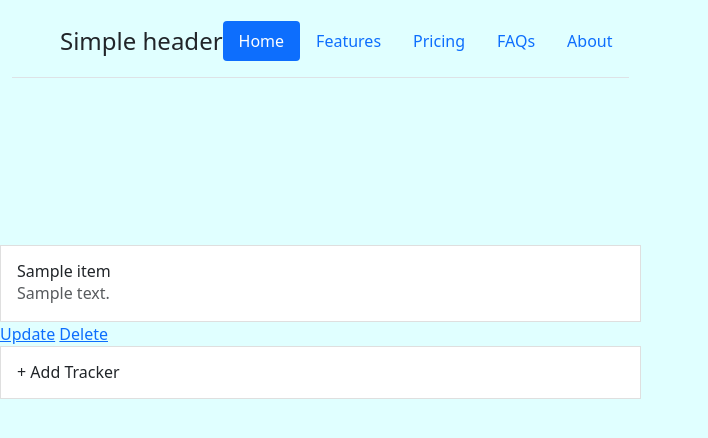
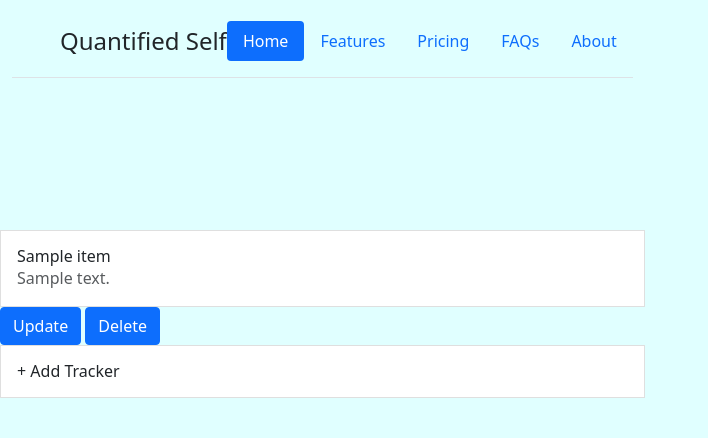
Before and after one commit to SK-15/Final_project, a Flask app: page /user/1/tracker in a window 1280 px wide. Shown: the top 438 px of the page, without its empty margins (0-708 px from the left). Run offline with Flask 2, Linux system fonts and the light colour scheme; a database or web service that is not in the repository returns one stand-in record (values such as "Sample title"); data that the repository does not hold is empty; some libraries are stand-ins or nearby versions.

Commit message:
Few changes

```diff
--- a/requirements.txt
+++ b/requirements.txt
@@ -1,2 +1,3 @@
 Flask==2.0.1
 Flask-SQLAlchemy==2.5.1
+flask-restful
--- a/rest_api.py
+++ b/rest_api.py
@@ -56,7 +56,7 @@ class UserAPI(Resource):
         if user is None:
             raise NotFoundError(status_code=404, error_code="NT1001",error_message="username is required")
         if user.name != name:
-            raise BusinessValidationError(status_code=400, error_code="BE1005", error_message="Username does not match email")
+            raise BusinessValidationError(status_code=400, error_code="BE1001", error_message="Username does not match email")
         return user
 
 
@@ -67,19 +67,19 @@ class UserAPI(Resource):
         email = args['name']
 
         if username is None:
-            raise BusinessValidationError(status_code=400, error_code="BE1001", error_message="username is required")
+            raise BusinessValidationError(status_code=400, error_code="BE1002", error_message="username is required")
 
         if email is None:
-            raise BusinessValidationError(status_code=400, error_code="BE1002", error_message="email is required")
+            raise BusinessValidationError(status_code=400, error_code="BE1003", error_message="email is required")
 
         if "@" in email:
             pass
         else:
-            raise BusinessValidationError(status_code=400, error_code="BE1003", error_message="Invalid email")
+            raise BusinessValidationError(status_code=400, error_code="BE1004", error_message="Invalid email")
 
         user = db.session.query(User).filter((User.username == username) | (User.email == email)).first()
         if user:
-            raise BusinessValidationError(status_code=400, error_code="BE1004", error_message="Duplicate user")
+            raise BusinessValidationError(status_code=400, error_code="BE1005", error_message="Duplicate user")
 
         new_user = User(username=username, email=email)
         db.session.add(new_user)
@@ -120,6 +120,9 @@ class TrackerAPI(Resource):
 
     def delete(self,id):
         tracker = Tracker.query.filter_by(id=id).first()
+        log = Logs.query.filter_by(tracker_id=id).first()
+        if log:
+            raise BusinessValidationError(status_code=400, error_code="BE1006", error_message="Logs are present please delete all the logs for this tracker")
         user_id = tracker.user_id
         db.session.delete(tracker)
         db.session.commit()
--- a/templates/tracker.html
+++ b/templates/tracker.html
@@ -31,16 +31,12 @@
 
       body {
         display: flex;
-        align-items: center;
         padding-top: 5px;
         padding-bottom: 20px;
         background-color: lightcyan;
             }
       main {
-        width: 300%;
-        max-width: 800px;
-        padding: 15px;
-        margin: auto;
+        align-items: center;
       }
     </style>
     <link type=text/css href="{{ url_for('static',filename='css/list-groups.css') }}" rel="stylesheet">
@@ -52,7 +48,7 @@
     <header class="d-flex flex-wrap justify-content-center py-3 mb-4 border-bottom">
       <a href="/" class="d-flex align-items-center mb-3 mb-md-0 me-md-auto text-dark text-decoration-none">
         <svg class="bi me-2" width="40" height="32"><use xlink:href="#bootstrap"/></svg>
-        <span class="fs-4">Simple header</span>
+        <span class="fs-4">Quantified Self</span>
       </a>
 
       <ul class="nav nav-pills">
@@ -82,8 +78,8 @@
               <small class="opacity-50 text-nowrap"></small>
             </div>
           </a>
-          <a href="/tracker/{{ tracker_id }}/update">Update</a>
-          <a href="/tracker/{{ tracker_id }}/delete">Delete</a>
+          <a href="/tracker/{{ tracker_id }}/update"><button class="btn btn-primary" >Update</button></a>
+          <a href="/tracker/{{ tracker_id }}/delete"><button class="btn btn-primary" >Delete</button></a>
         {% endfor %}
      <a href="/user/{{ user_id }}/tracker_create" class="list-group-item list-group-item-action d-flex gap-3 py-3" aria-current="true">
             <div class="d-flex gap-2 w-100 justify-content-between">
```
Also changed, not shown: quant.sqlite3, static/images/plot.png.
